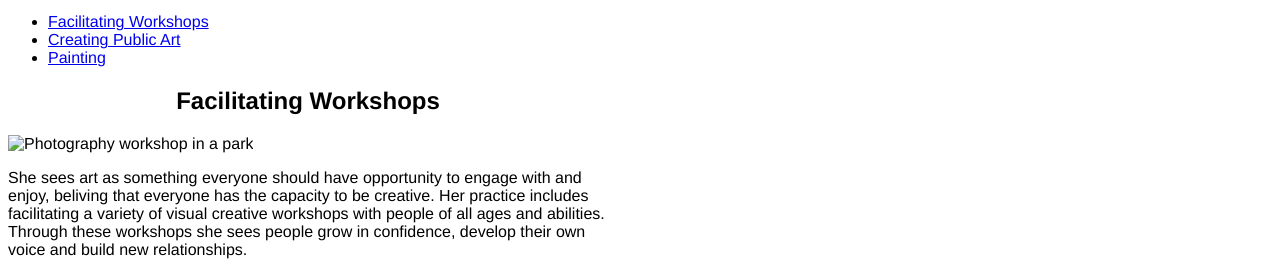
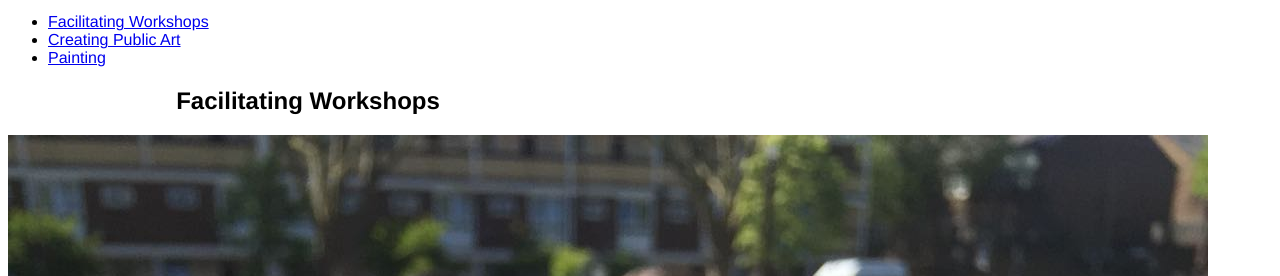
Before and after one commit to joellison/github-project1, a plain HTML site: page First_site/index.html in a window 1280 px wide. Shown: the part 517-793 px from the top of the page. Drawn offline with Linux system fonts and the light colour scheme.

Commit message:
Add workshop image

```diff
--- a/First_site/index.html
+++ b/First_site/index.html
@@ -24,7 +24,7 @@
 
   <div id="workshops">
     <h2>Facilitating Workshops</h2>
-    <img src=./images/workshops.JPG alt='Photography workshop in a park'/>
+    <img src=./images/Photography_workshop.JPG alt='Photography workshop in a park'/>
     <p>She sees art as something everyone should have opportunity to
       engage with and enjoy, beliving that everyone has the capacity
       to be creative. Her practice includes facilitating a variety of
```
Also changed, not shown: First_site/Images/Photography_workshop.JPG (added).
